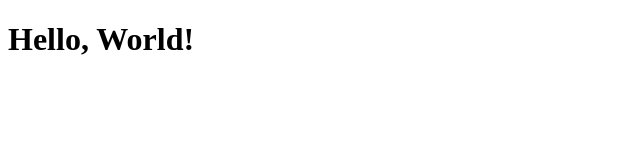
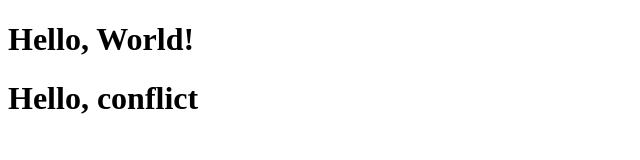
Before and after one commit to kymrs/tes-github, a plain HTML site: page index.html in a window 1280 px wide. Shown: the whole page, without its empty margins (0-640 px from the left). Drawn offline with Linux system fonts and the light colour scheme.

Commit message:
tambah line 12

```diff
--- a/index.html
+++ b/index.html
@@ -9,6 +9,7 @@
 
 <body>
     <h1>Hello, World!</h1>
+    <h1>Hello, conflict</h1>
 </body>
 
 </html>
```
